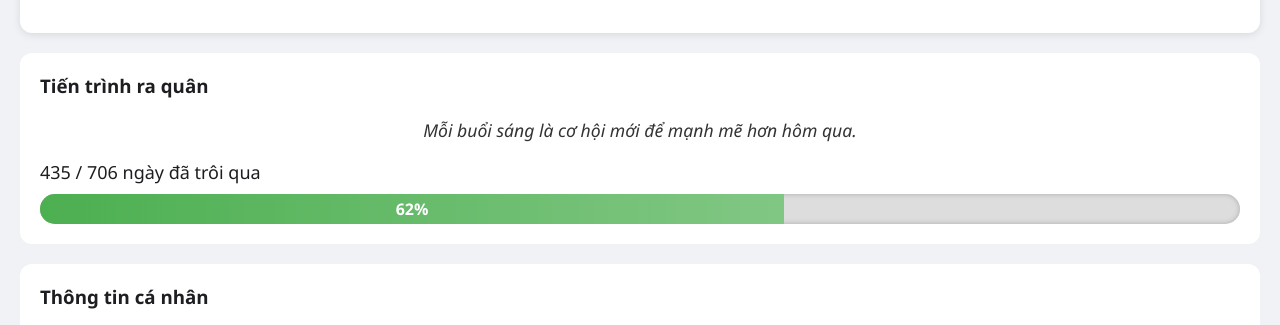
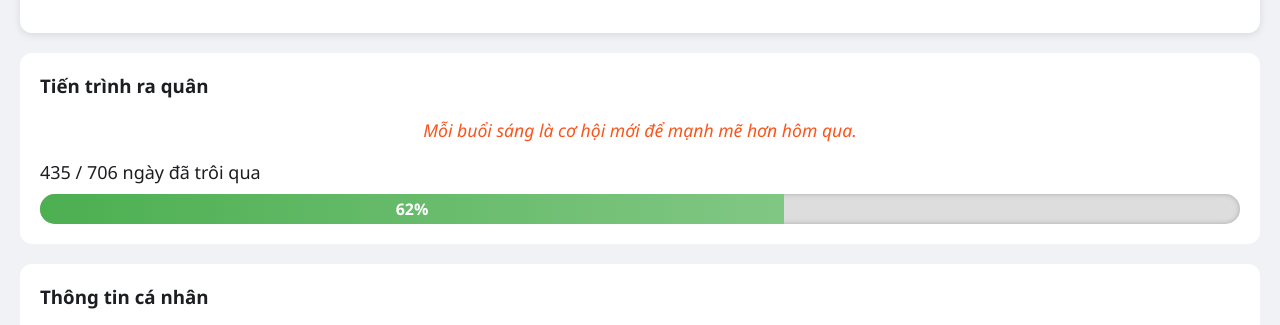
Before and after one commit to phatgoodboiz/hoanthanhkinghihe, a plain HTML site: page index.html in a window 1280 px wide. Shown: the part 470-795 px from the top of the page. Drawn offline with Linux system fonts and the light colour scheme.

Commit message:
Update index.html

```diff
--- a/index.html
+++ b/index.html
@@ -102,7 +102,7 @@
 
   <div class="info-section">
   <h3>Tiến trình ra quân</h3>
-  <p id="dailyQuote" style="font-style: italic; text-align: center; margin-top: 20px; font-size: 1.1em; color: #333;"></p>
+  <p id="dailyQuote" style="font-style: italic; text-align: center; margin-top: 20px; font-size: 1.1em; color: #fa541c;"></p>
   <p id="dayCount" style="margin-bottom: 10px; font-size: 18px;"></p>
 
   <div id="progressContainer" style="width: 100%; background: #ddd; border-radius: 20px; overflow: hidden; box-shadow: inset 0 0 5px #aaa;">
```
